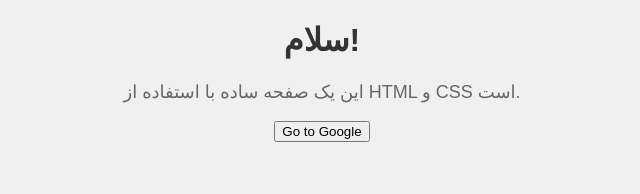
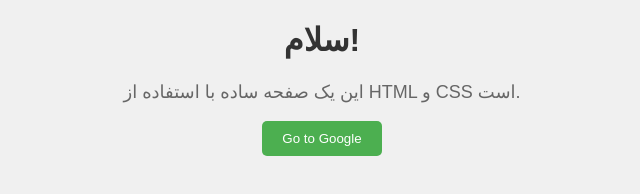
Before and after one commit to thatserfan/bonyantest, a plain HTML site: page index.html in a window 1280 px wide. Shown: the whole page, without its empty margins (318-958 px from the left). Drawn offline with Linux system fonts and the light colour scheme.

Commit message:
Add style to button

```diff
--- a/index.html
+++ b/index.html
@@ -10,7 +10,7 @@
     <h1>سلام!</h1>
     <p>این یک صفحه ساده با استفاده از HTML و CSS است.</p>
     <form>
-        <button type="submit" formaction="https://www.google.com">Go to Google</button>
+        <button class="my-button" type="submit" formaction="https://www.google.com">Go to Google</button>
     </form>
 </body>
 </html>
--- a/style.css
+++ b/style.css
@@ -11,3 +11,18 @@ p {
     font-size: 18px;
     color: #666;
 }
+
+        /* Style for the button */
+        .my-button {
+            background-color: #4CAF50; /* Green background color */
+            border: none; /* No border */
+            color: white; /* Text color */
+            padding: 10px 20px; /* Padding around the text */
+            border-radius: 5px; /* Rounded corners */
+            cursor: pointer; /* Change cursor on hover */
+        }
+
+        /* Hover effect */
+        .my-button:hover {
+            background-color: #45a049; /* Darker green on hover */
+        }
```
